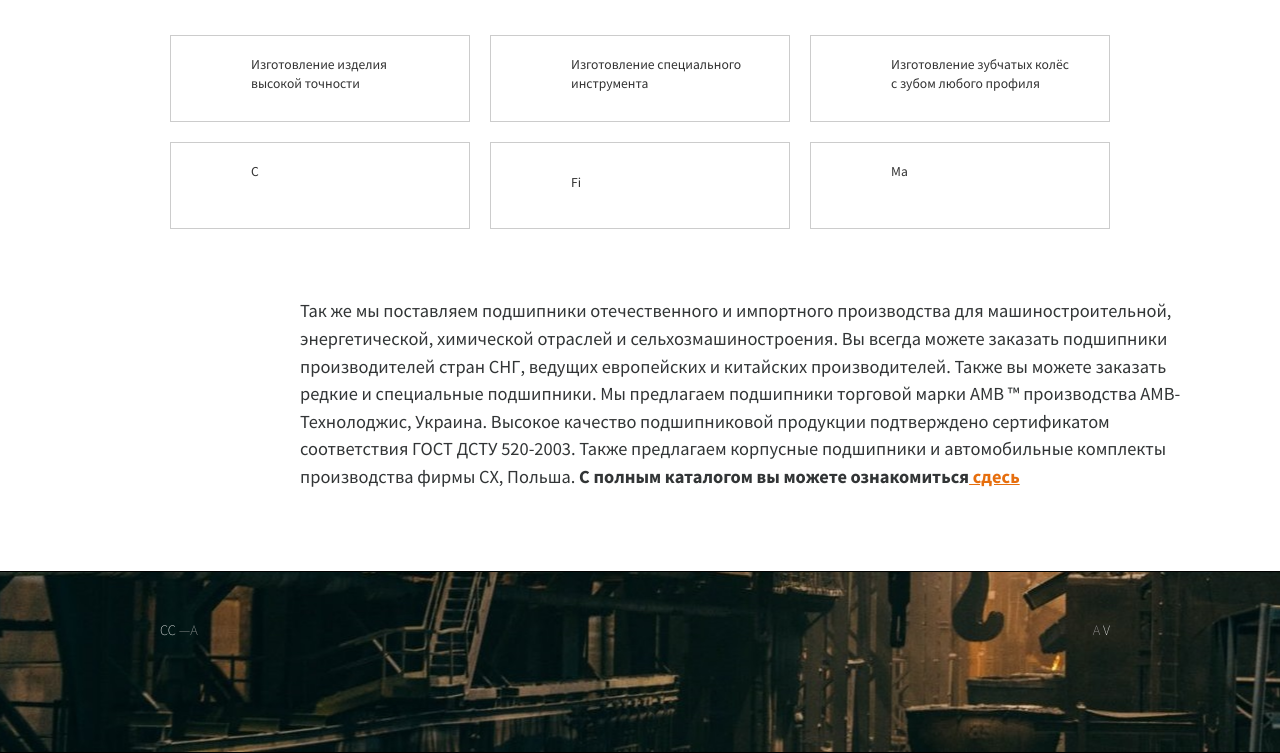
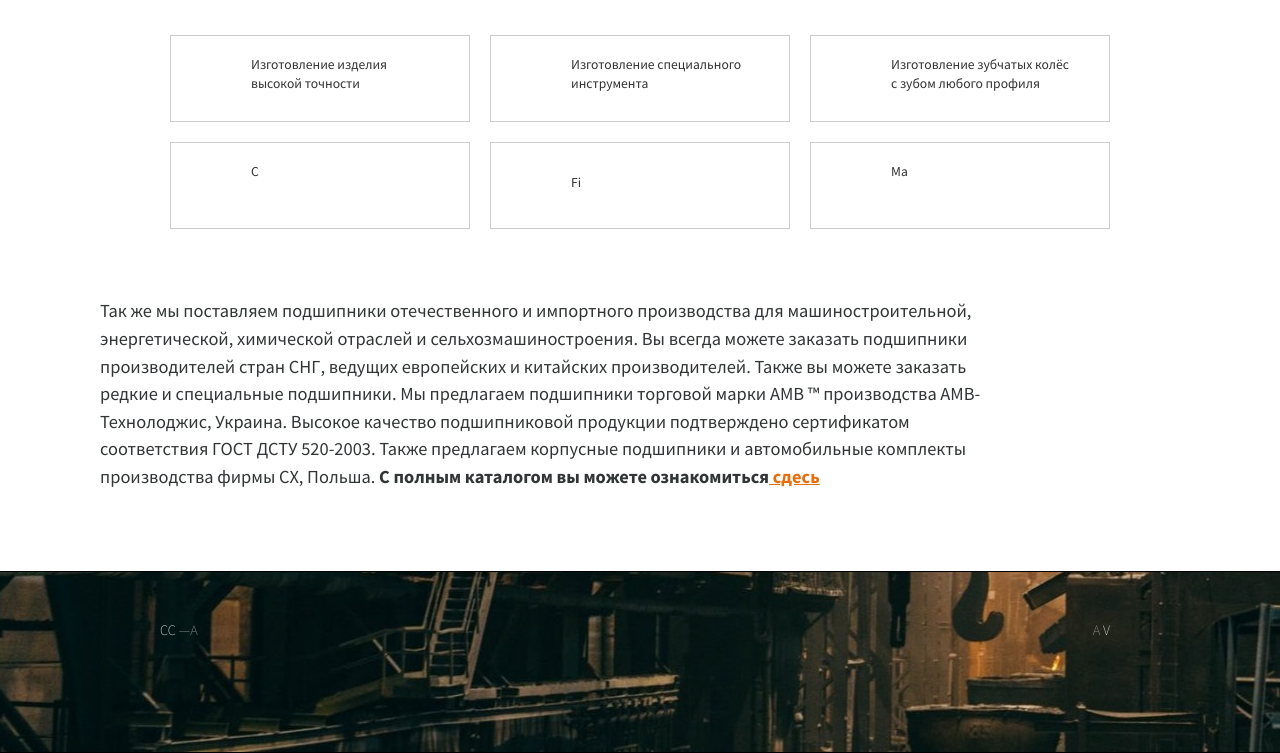
Before and after one commit to Boryslav-dev/SouthPort, a plain HTML site: page about.html in a window 1280 px wide. Shown: the part 805-1558 px from the top of the page. Drawn offline with Linux system fonts and the light colour scheme; a web font is replaced by a local one.

Commit message:
Add files via upload

```diff
--- a/styl.css
+++ b/styl.css
@@ -658,7 +658,7 @@ p.textfoot {
     font-weight: 400;
     line-height: 150%;
     width: 900px;
-    margin: 300px 0 0 300px;
+    margin: 300px 0 0 100px;
 }
 
 .about_blok {
```
